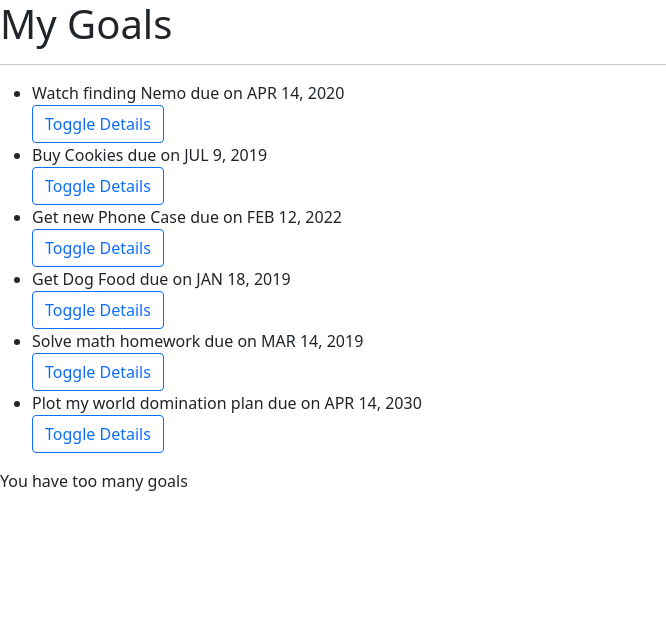
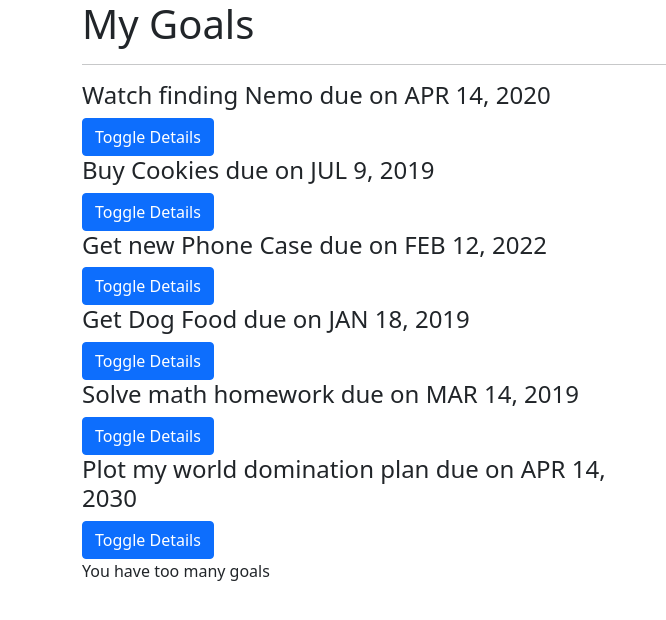
Before and after one commit to PhilipOdhiambo/mc-angular101-Goals, an Angular app: page / in a window 1280 px wide. Shown: the top 620 px of the page, without its empty margins (0-666 px from the left). Built offline with nearby package versions, Linux system fonts and the light colour scheme.

Commit message:
modify goal.component.html to include bootsrap classe

```diff
--- a/src/app/goal/goal.component.html
+++ b/src/app/goal/goal.component.html
@@ -1,13 +1,18 @@
-<h1>My Goals</h1>
-<hr>
-<ul>
-  <div *ngFor='let goal of goals;let i = index'>
-    <li appStrikethrough > {{goal.name}} due on {{goal.completeDate|date|uppercase}}</li>
-    <button class="btn btn-outline-primary" (click)='toggleDetails(i)'>Toggle Details</button>
-    <app-goal-detail *ngIf='goal.showDescription' [goal]='goal'
-        (isComplete)="completeGoal(i)"
-    ></app-goal-detail>
+<div class="container">
+    <h1>My Goals</h1>
+    <hr>
+    <div class="row">
+        <div class="col-md-6">
+            <div *ngFor="let goal of goals;let i =  index">
+                <h4 id={{i}} appStrikethrough>{{goal.name}} due on {{goal.completeDate|date|uppercase}}</h4>
+                <button (click)='toggleDetails(i)' class="btn btn-primary">Toggle Details</button>
+                <div *ngIf='goal.showDescription'>
+                    <app-goal-detail *ngIf='goal.showDescription' [goal]='goal' (isComplete)="completeGoal(i)">
+                    </app-goal-detail>
+                </div>
+            </div>
+            <p *ngIf='goals.length > 5'>You have too many goals</p>
 
-  </div>
-</ul>
-<p *ngIf='goals.length > 5'>You have too many goals</p>
+        </div>
+    </div>
+</div>
```
